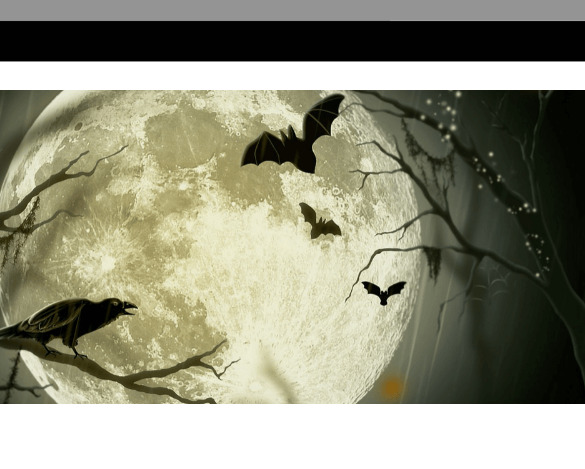
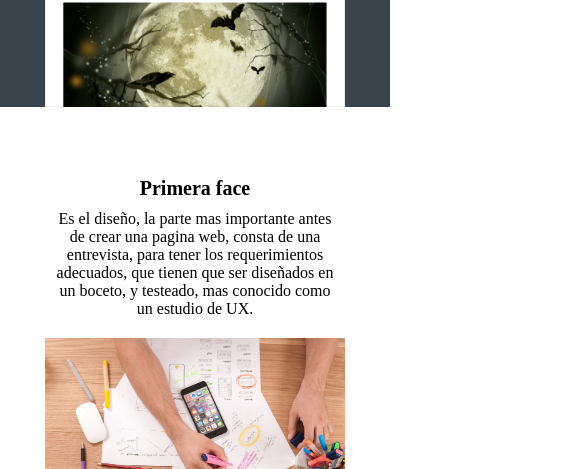
Before and after one commit to JoseGuillermoRP/efectoclick, a plain HTML site: page web.html in a window 390 px wide. Shown: the part 112-581 px from the top of the page, 585 px wide, since content can reach past the window. Drawn offline with nearby package versions, Linux system fonts and the light colour scheme.

Commit message:
WEB-FINAL

```diff
--- a/css/estilos.css
+++ b/css/estilos.css
@@ -319,6 +319,20 @@ height: auto;
 footer{
     height: 80px;
 }
+.portada-web img{
+width: 400px;
+}
+.contenedor-web img{
+    width: 400px;
+}
+.texto-web h2,h3{
+    font-size: 30px;
+
+}
+.texto-web p{
+    width: 490px;
+    text-align: center;
+}
 }
 @media screen and ( max-width: 400px){
 
@@ -351,4 +365,18 @@ footer{
         width: 350px;
         margin-top:0px;
     }
+    .portada-web img{
+        width: 300px;
+        }
+        .contenedor-web img{
+            width: 300px;
+        }
+        .texto-web h2,h3{
+            font-size: 20px;
+
+        }
+        .texto-web p{
+            width: 290px;
+            text-align: center;
+        }
 }
--- a/web.html
+++ b/web.html
@@ -13,7 +13,13 @@
 <body>
     <div id="app">
 
-        <cabecera></cabecera>
+        <cabecera>
+            <script
+            src="https://code.jquery.com/jquery-3.4.1.min.js"
+            integrity="sha256-CSXorXvZcTkaix6Yvo6HppcZGetbYMGWSFlBw8HfCJo="
+            crossorigin="anonymous"></script>
+            <script src="js/app.js"></script>
+        </cabecera>
         <section class="portada-web texto-web" id="">
             <h2>Desarrollo Web</h2>
             <img  loading="lazy" src="optimizadas/PORTFOLIOWEB.png" alt="" >
@@ -64,10 +70,6 @@
                 el:'#app'
             })
         </script>
-        <script
-        src="https://code.jquery.com/jquery-3.4.1.min.js"
-        integrity="sha256-CSXorXvZcTkaix6Yvo6HppcZGetbYMGWSFlBw8HfCJo="
-        crossorigin="anonymous"></script>
-        <script src="js/app.js"></script>
+
 </body>
 </html>
```
Also changed, not shown: index.html (+8 -6 lines).
